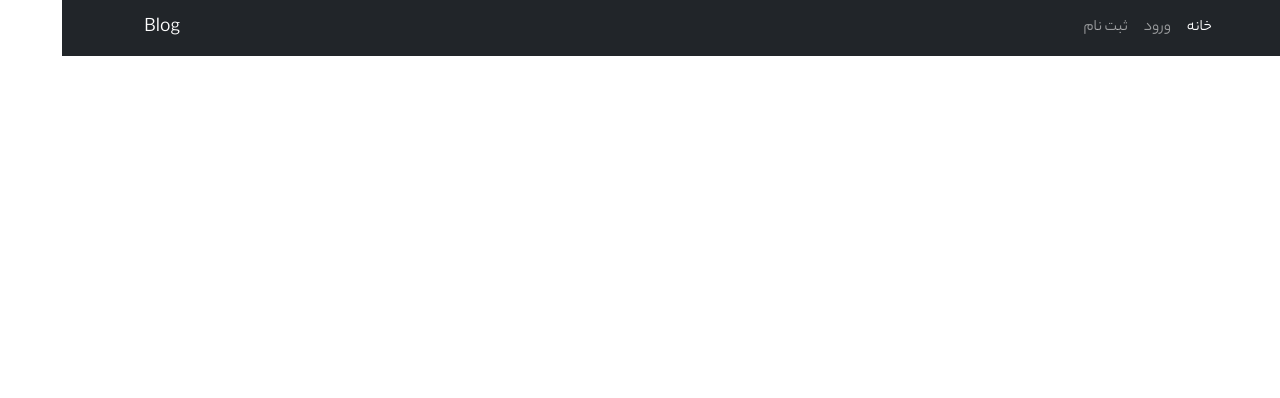
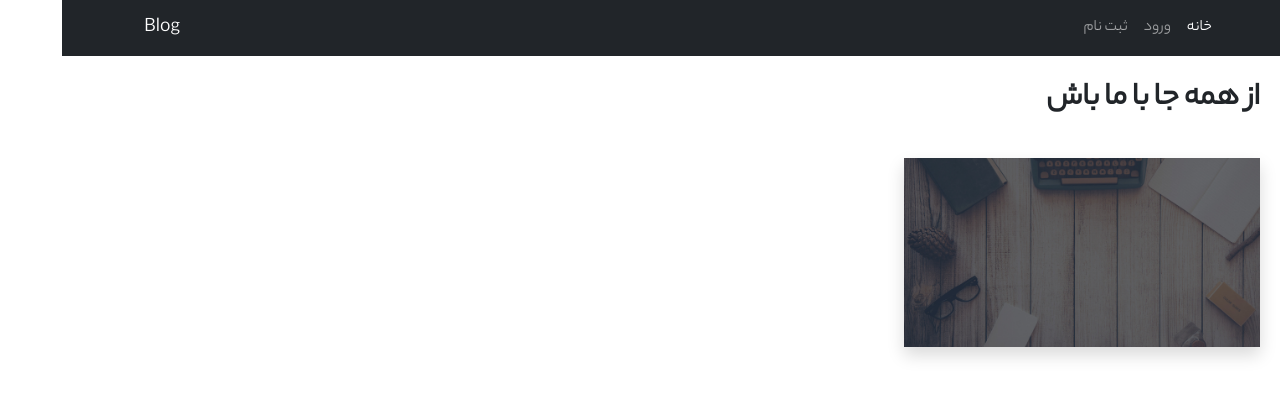
Before and after one commit to alishahi7645/blog-react-redux, a React (Create React App) app: page / in a window 1280 px wide. Shown: the top 398 px of the page. Built offline with nearby package versions, Linux system fonts and the light colour scheme.

Commit message:
شروع نمایش پست های ارسال شده در صفحه اصلی

```diff
--- a/src/App.js
+++ b/src/App.js
@@ -4,6 +4,7 @@ import Register from "./components/auth/Register";
 import Login from "./components/auth/Login";
 import axios from 'axios';
 import Create from "./components/blog/Create";
+import Home from "./pages/Home";
 
 axios.defaults.baseURL = "http://localhost:8000/";
 axios.defaults.headers.post['Content-Type'] = ['applicaition/json'];
@@ -14,6 +15,7 @@ function App() {
     <BrowserRouter>
       <Navbar/>
       <Routes>
+        <Route path="/" element={<Home/>}/>
         <Route path="/login" element={<Login/>}/>
         <Route path="/register" element={<Register/>}/>
         <Route path="/create" element={<Create/>}/>
--- /dev/null
+++ b/src/pages/Home.jsx
@@ -0,0 +1,21 @@
+import React from 'react'
+import blog from '../assets/images/blog.jpg'
+function Home() {
+  return (
+    <div className="home">
+        <div className="home-img"></div>
+        <div className="container py-4">
+            <h2 className="fw-bold home-title">از همه جا با ما باش</h2>
+            <div className="row mt-4">
+                <div className="col-lg-4 col-md-6 mt-3">
+                    <div className="blog-item shadow">
+                        <img src={blog} alt="" className="w-100 blog-img" />
+                    </div>
+                </div>
+            </div>
+        </div>
+    </div>
+  )
+}
+
+export default Home
```
